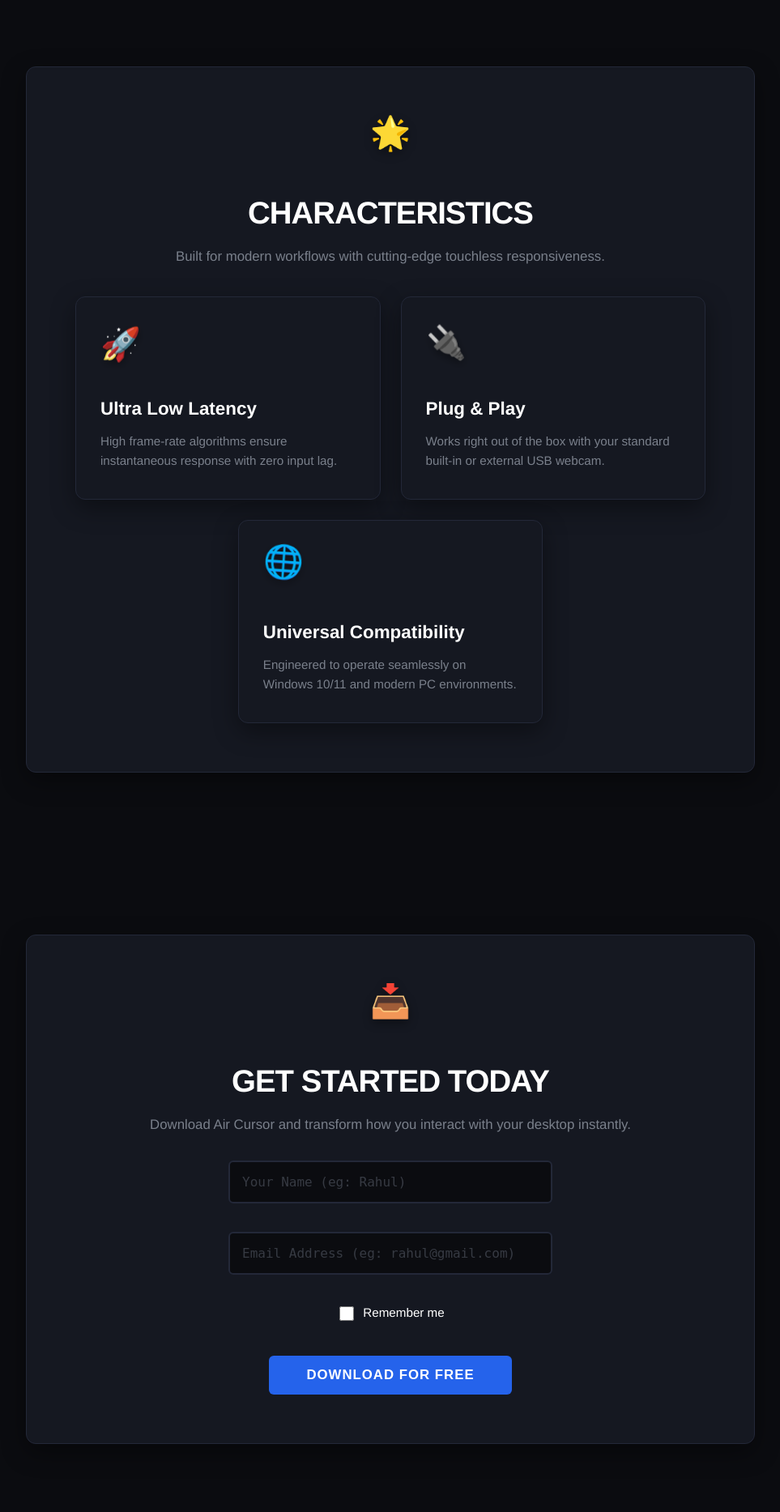
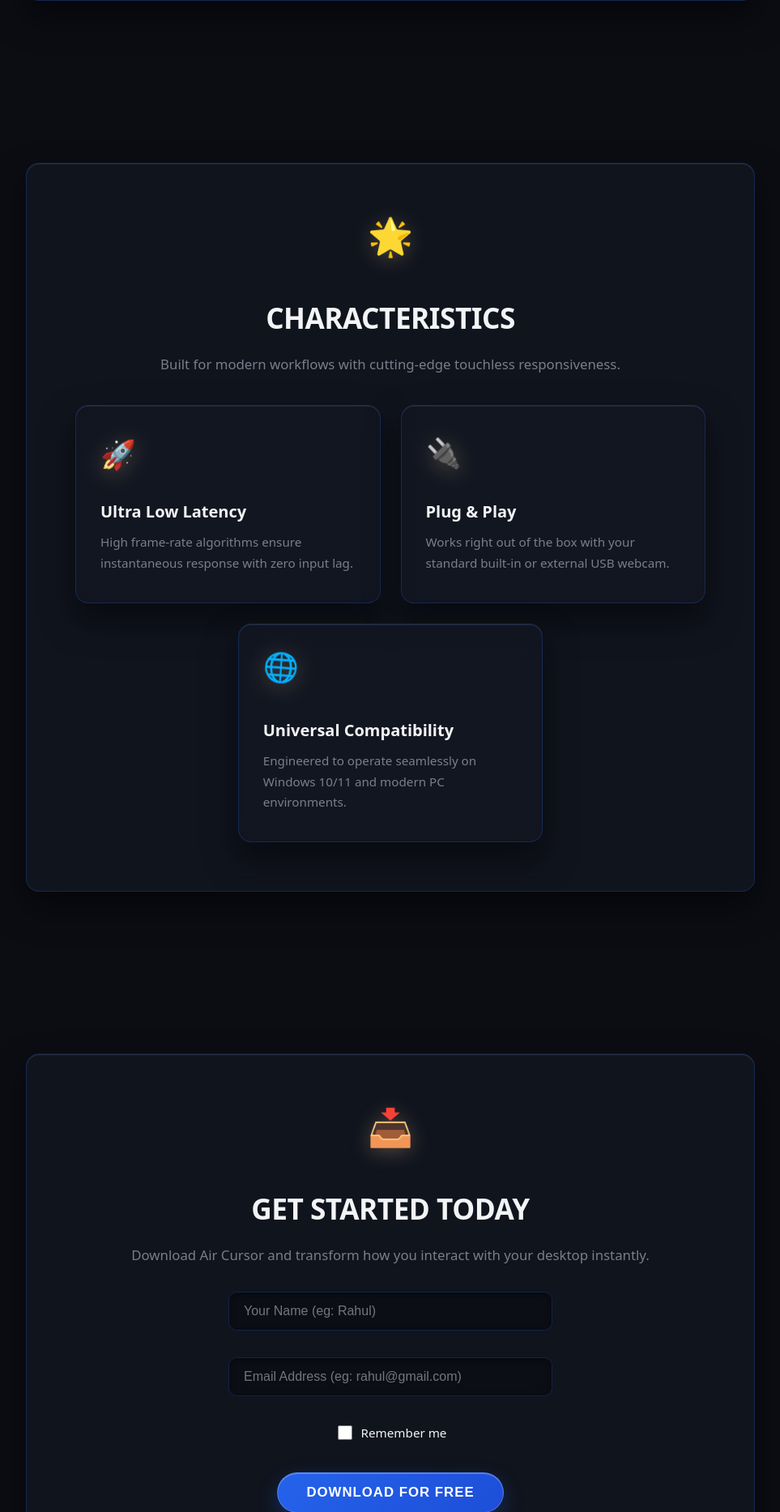
Before and after one commit to CosmicZenith11/Air-Cursor-Web, a Python web app: template templates/index.html in a window 1280 px wide. Shown: the part 2599-4466 px from the top of the page at 81% size, without its empty margins (158-1121 px from the left). Run offline with Jinja, Linux system fonts and the light colour scheme; the template is opened without the code that fills it, so the values that code supplies are empty.

Commit message:
Update index.html

```diff
--- a/templates/index.html
+++ b/templates/index.html
@@ -7,187 +7,155 @@
     <link rel="icon" type="image/png" href="{{ url_for('static', filename='favicon.png') }}">
     <link rel="stylesheet" href="{{ url_for('static', filename='style.css') }}">
 
-    <!-- 💥 COMPLETE STYLE OVERRIDE FOR DANGEROUS GAMES MATTE LOOK 💥 -->
     <style>
-        /* 1. FORCE THEME VARIABLES EVERYWHERE */
+        /* 💥 COMPLETE RESET: KILL ALL BROWN/GOLD & INJECT LIQUID GLASS 💥 */
         :root, body, html {
-            --bg-base: #0B0C10 !important;          /* Deep Void Black */
-            --glass-bg: #151821 !important;        /* Solid Matte Slate */
-            --glass-border: #232838 !important;    /* Subtle Hairline */
-            --text-main: #FFFFFF !important;       /* Pure White */
-            --text-sub: #9CA3AF !important;        /* Muted Gray */
-            --accent: #2563EB !important;          /* Air Cursor Solid Blue */
+            --bg-base: #0B0D13 !important;
+            --glass-bg: rgba(19, 23, 34, 0.75) !important;
+            --glass-border: rgba(37, 99, 235, 0.25) !important;
+            --text-main: #F3F4F6 !important;
+            --text-sub: #9CA3AF !important;
+            --accent: #2563EB !important;
             --accent-hover: #1D4ED8 !important;
-            --accent-gold: #2563EB !important;     /* KILL ALL BROWN */
-        }
-
-        :root[data-theme="light"] {
-            --bg-base: #F9FAFB !important;
-            --glass-bg: #FFFFFF !important;
-            --glass-border: #E5E7EB !important;
-            --text-main: #111827 !important;
-            --text-sub: #6B7280 !important;
-            --accent: #1D4ED8 !important;
-            --accent-hover: #1E40AF !important;
-            --accent-gold: #1D4ED8 !important;
+            --accent-gold: #2563EB !important;
         }
 
         body {
             background-color: var(--bg-base) !important;
             color: var(--text-main) !important;
-            font-family: 'Helvetica Neue', system-ui, -apple-system, sans-serif !important;
-            margin: 0 !important;
+            font-family: system-ui, -apple-system, sans-serif !important;
         }
 
-        /* 2. KILL ALL NEON, SHINE, AND BLUR EFFECTS */
-        .glass-effect, .card, .content-section, .popup-card, .glass-modal, .download-form {
+        /* 💥 IOS 27 STYLE LIQUID GLASS BOXES WITH RUNNING BORDER ANIMATION 💥 */
+        .glass-effect, .card, .content-section, .popup-card, .glass-modal {
             background: var(--glass-bg) !important;
+            backdrop-filter: blur(16px) !important;
+            -webkit-backdrop-filter: blur(16px) !important;
             border: 1px solid var(--glass-border) !important;
-            box-shadow: 0 10px 30px rgba(0, 0, 0, 0.4) !important; /* Flat drop shadow */
-            backdrop-filter: none !important;
-            -webkit-backdrop-filter: none !important;
-            border-radius: 12px !important;
+            box-shadow: 0 20px 40px rgba(0, 0, 0, 0.5), inset 0 1px 0 rgba(255, 255, 255, 0.1) !important;
+            border-radius: 16px !important;
+            position: relative !important;
+            overflow: hidden !important;
+            transition: transform 0.3s ease, border-color 0.3s ease !important;
         }
 
-        /* 3. BRUTALIST TYPOGRAPHY */
-        h2 {
-            font-weight: 900 !important;
-            text-transform: uppercase !important;
-            letter-spacing: -1px !important;
-            color: var(--text-main) !important;
-            font-size: 2.4rem !important;
-            line-height: 1.1 !important;
-            margin-bottom: 20px !important;
+        /* Running Border Line Effect on Hover (Image-1 Fix) */
+        .glass-effect::after, .card::after, .content-section::after {
+            content: '';
+            position: absolute;
+            inset: 0;
+            border-radius: 16px;
+            border: 2px solid transparent;
+            pointer-events: none;
+            transition: border-color 0.4s ease;
         }
 
-        h3 {
-            font-weight: 800 !important;
-            color: var(--text-main) !important;
-            font-size: 1.4rem !important;
-            margin-bottom: 15px !important;
+        .glass-effect:hover, .card:hover, .content-section:hover {
+            border-color: var(--accent) !important;
+            transform: translateY(-4px);
         }
 
-        p, label, .main-text {
-            color: var(--text-sub) !important;
-            font-weight: 500 !important;
-            line-height: 1.6 !important;
+        @keyframes borderRun {
+            0% { clip-path: inset(0 100% 100% 0); }
+            25% { clip-path: inset(0 0 100% 0); }
+            50% { clip-path: inset(100% 0 0 0); }
+            75% { clip-path: inset(0 0 0 100%); }
+            100% { clip-path: inset(0 100% 100% 0); }
         }
 
-        /* 4. SOLID MATTE BUTTONS (NO BROWN) */
+        .glass-effect:hover::after, .card:hover::after, .content-section:hover::after {
+            border-color: var(--accent);
+            animation: borderRun 2s linear infinite;
+        }
+
+        /* Typography */
+        h2 { font-weight: 800 !important; color: var(--text-main) !important; text-transform: uppercase; letter-spacing: -0.5px; }
+        h3 { font-weight: 700 !important; color: var(--text-main) !important; }
+        p, label { color: var(--text-sub) !important; }
+
+        /* 💥 LIQUID GLASS BUTTON WITH LOGO COLOR FILL & RIPPLE CLICK EFFECT 💥 */
         .cta-button {
-            background: var(--accent) !important;
-            color: #ffffff !important;
-            border: none !important;
-            box-shadow: none !important;
+            position: relative !important;
+            overflow: hidden !important;
+            background: linear-gradient(135deg, #2563EB 0%, #1D4ED8 100%) !important;
+            color: #FFFFFF !important;
+            border: 1px solid rgba(255, 255, 255, 0.2) !important;
+            box-shadow: 0 10px 25px rgba(37, 99, 235, 0.3), inset 0 1px 0 rgba(255, 255, 255, 0.3) !important;
+            backdrop-filter: blur(10px) !important;
+            -webkit-backdrop-filter: blur(10px) !important;
             text-transform: uppercase !important;
             font-weight: 800 !important;
             letter-spacing: 1px !important;
-            border-radius: 6px !important;
-            padding: 14px 28px !important;
+            border-radius: 99px !important;
+            padding: 14px 32px !important;
             cursor: pointer !important;
-            transition: transform 0.2s ease, background 0.2s ease !important;
-        }
-        .cta-button:hover {
-            background: var(--accent-hover) !important;
-            transform: translateY(-2px) !important;
+            transition: all 0.3s cubic-bezier(0.16, 1, 0.3, 1) !important;
         }
 
-        .btn-secondary {
-            background: transparent !important;
-            color: var(--text-main) !important;
-            border: 2px solid var(--glass-border) !important;
-            padding: 12px 24px !important;
-            border-radius: 6px !important;
-            font-weight: 700 !important;
-            cursor: pointer !important;
-        }
-        .btn-secondary:hover { background: var(--glass-border) !important; }
-
-        /* 5. FORM INPUTS */
-        .glass-input {
-            background: var(--bg-base) !important;
-            color: var(--text-main) !important;
-            border: 2px solid var(--glass-border) !important;
-            border-radius: 6px !important;
-            padding: 15px !important;
-            font-family: monospace !important;
-            font-size: 1rem !important;
-            width: 100% !important;
-            box-shadow: none !important;
-            margin-bottom: 20px !important;
-        }
-        .glass-input::placeholder { color: #6B7280 !important; }
-        .glass-input:focus {
-            border-color: var(--accent) !important;
-            outline: none !important;
+        .cta-button:hover {
+            transform: translateY(-2px) !important;
+            box-shadow: 0 15px 30px rgba(37, 99, 235, 0.45), inset 0 1px 0 rgba(255, 255, 255, 0.4) !important;
         }
 
-        /* 6. BADGES */
+        /* Ripple / Liquid Splash on Click */
+        .cta-button::after {
+            content: '';
+            position: absolute;
+            top: 50%; left: 50%;
+            width: 5px; height: 5px;
+            background: rgba(255, 255, 255, 0.6);
+            opacity: 0;
+            border-radius: 100%;
+            transform: scale(1, 1) translate(-50%, -50%);
+            transform-origin: 50% 50%;
+        }
+
+        .cta-button:active::after {
+            animation: liquidRipple 0.6s ease-out;
+        }
+
+        @keyframes liquidRipple {
+            0% { transform: scale(0, 0) translate(-50%, -50%); opacity: 0.8; }
+            100% { transform: scale(40, 40) translate(-50%, -50%); opacity: 0; }
+        }
+
+        /* Inputs & Controls */
+        .glass-input {
+            background: rgba(11, 13, 19, 0.8) !important;
+            color: var(--text-main) !important;
+            border: 1px solid var(--glass-border) !important;
+            border-radius: 10px !important;
+            padding: 14px 18px !important;
+            width: 100% !important;
+            box-shadow: inset 0 2px 4px rgba(0,0,0,0.4) !important;
+            margin-bottom: 18px !important;
+        }
+        .glass-input:focus { border-color: var(--accent) !important; outline: none !important; }
+
         .feature-badges span {
             color: var(--accent) !important;
-            border: 2px solid var(--glass-border) !important;
-            background: var(--bg-base) !important;
-            font-weight: 800 !important;
-            text-transform: uppercase !important;
-            letter-spacing: 0.5px !important;
-            padding: 8px 16px !important;
-            border-radius: 4px !important;
+            border: 1px solid var(--glass-border) !important;
+            background: rgba(37, 99, 235, 0.08) !important;
+            font-weight: 700 !important;
+            padding: 6px 14px !important;
+            border-radius: 8px !important;
         }
 
-        .nav-links a { color: var(--text-main) !important; font-weight: 700 !important; text-transform: uppercase !important; font-size: 0.85rem !important; }
+        .nav-links a { color: var(--text-main) !important; font-weight: 600 !important; }
         .nav-links a:hover { color: var(--accent) !important; }
 
-        .floating-emoji {
-            text-shadow: none !important;
-            filter: drop-shadow(0 4px 6px rgba(0,0,0,0.4)) !important;
-            font-size: 2.5rem !important;
-            margin-bottom: 20px !important;
-        }
-
-        /* 7. ANIMATIONS */
-        @keyframes dropIn {
-            0% { transform: translateY(-30px); opacity: 0; }
-            100% { transform: translateY(0); opacity: 1; }
-        }
-
-        .app-logo-container { animation: dropIn 0.6s cubic-bezier(0.16, 1, 0.3, 1) forwards; }
-        .top-nav { animation: dropIn 0.6s cubic-bezier(0.16, 1, 0.3, 1) 0.1s forwards; opacity: 0; }
-        .theme-toggle-container { animation: dropIn 0.6s cubic-bezier(0.16, 1, 0.3, 1) 0.2s forwards; opacity: 0; }
-
-        .grid-cards .card {
-            transition: transform 0.3s cubic-bezier(0.16, 1, 0.3, 1), border-color 0.3s ease !important;
-        }
-        .grid-cards .card:hover {
-            transform: translateY(-6px) !important;
-            border-color: var(--accent) !important;
-        }
-
-        .animate-on-scroll {
-            opacity: 0;
-            transform: translateY(40px);
-            transition: opacity 0.6s ease-out, transform 0.6s cubic-bezier(0.16, 1, 0.3, 1);
-        }
-        .animate-on-scroll.scrolled {
-            opacity: 1;
-            transform: translateY(0);
-        }
-
-        /* Hide specific elements showing brown */
-        .download-form { border: none !important; box-shadow: none !important; background: transparent !important; padding: 0 !important; }
+        .download-form { border: none !important; background: transparent !important; box-shadow: none !important; padding: 0 !important; }
     </style>
 </head>
 <body>
 
-    <!-- Particle Background Canvas -->
     <canvas id="particleCanvas"></canvas>
 
-    <!-- ૧. એપ લોગો (Top Left) -->
     <a href="#" class="app-logo-container glass-effect" style="text-decoration: none;" onclick="window.scrollTo({top: 0, behavior: 'smooth'}); return false;">
         <img src="{{ url_for('static', filename='favicon.png') }}" alt="Air Cursor Logo" class="app-logo-img">
-        <span class="app-logo-text" style="color: var(--accent) !important; font-weight: 900; letter-spacing: 1px;">AIR CURSOR</span>
+        <span class="app-logo-text" style="color: var(--accent) !important; font-weight: 900;">AIR CURSOR</span>
     </a>
 
-    <!-- ૨. ફ્લોટિંગ નેવબાર (Center) -->
     <header class="top-nav">
         <div class="nav-pill glass-effect">
             <nav class="nav-links">
@@ -199,72 +167,45 @@
         </div>
     </header>
 
-    <!-- ૩. ડે / નાઇટ એનિમેટેડ થીમ ટોગલ -->
     <div class="theme-toggle-container glass-effect">
         <div class="toggle-scaler">
             <button class="dn-toggle is-night" id="themeToggle" aria-label="Toggle Theme">
                 <div class="dn-sky"></div>
                 <div class="dn-stars">
-                    <div class="dn-star s1"></div>
-                    <div class="dn-star s2"></div>
-                    <div class="dn-star s3"></div>
-                    <div class="dn-star s4"></div>
-                    <div class="dn-star s5"></div>
+                    <div class="dn-star s1"></div><div class="dn-star s2"></div><div class="dn-star s3"></div><div class="dn-star s4"></div><div class="dn-star s5"></div>
                 </div>
                 <div class="dn-clouds">
-                    <div class="dn-cloud c1">
-                        <svg viewBox="0 0 34 16"><path d="M10 14h18a6 6 0 0 0 0-12 8 8 0 0 0-15 3A5 5 0 0 0 10 14z" fill="white"/></svg>
-                    </div>
-                    <div class="dn-cloud c2">
-                        <svg viewBox="0 0 26 13"><path d="M8 11h12a4 4 0 0 0 0-8 6 6 0 0 0-11 2 4 4 0 0 0-1 6z" fill="white"/></svg>
-                    </div>
+                    <div class="dn-cloud c1"><svg viewBox="0 0 34 16"><path d="M10 14h18a6 6 0 0 0 0-12 8 8 0 0 0-15 3A5 5 0 0 0 10 14z" fill="white"/></svg></div>
+                    <div class="dn-cloud c2"><svg viewBox="0 0 26 13"><path d="M8 11h12a4 4 0 0 0 0-8 6 6 0 0 0-11 2 4 4 0 0 0-1 6z" fill="white"/></svg></div>
                 </div>
                 <div class="dn-waves">
                     <div class="dn-wave w1"><svg viewBox="0 0 148 30"><path d="M0 20 Q 37 10 74 20 T 148 20 V 30 H 0 Z" fill="#38a3a5"/></svg></div>
                     <div class="dn-wave w2"><svg viewBox="0 0 148 30"><path d="M0 22 Q 37 15 74 22 T 148 22 V 30 H 0 Z" fill="#22577a"/></svg></div>
                 </div>
-                <div class="dn-palm left">
-                    <svg viewBox="0 0 40 46" fill="none" xmlns="http://www.w3.org/2000/svg">
-                        <path d="M22 46 C21 34 16 24 20 14" stroke="#5c3818" stroke-width="2.8" stroke-linecap="round"/>
-                        <path d="M20 14 C12 8 4 11 0 17 C6 13 13 14 20 14 Z" fill="#1b4332"/>
-                        <path d="M20 14 C14 4 6 5 2 8 C8 7 15 9 20 14 Z" fill="#2d6a4f"/>
-                        <path d="M20 14 C22 3 30 3 35 7 C28 8 23 10 20 14 Z" fill="#40916c"/>
-                        <path d="M20 14 C26 7 35 11 39 17 C33 13 26 14 20 14 Z" fill="#1b4332"/>
-                        <path d="M20 14 C18 6 22 4 25 3 C23 6 22 10 20 14 Z" fill="#52b788"/>
-                    </svg>
-                </div>
                 <div class="dn-orb">
                     <div class="dn-sun"></div>
-                    <div class="dn-moon">
-                        <div class="dn-crater cr1"></div>
-                        <div class="dn-crater cr2"></div>
-                    </div>
+                    <div class="dn-moon"><div class="dn-crater cr1"></div><div class="dn-crater cr2"></div><div class="dn-crater cr3"></div></div>
                 </div>
             </button>
         </div>
     </div>
 
-    <!-- હીરો સેક્શન -->
     <section class="hero-section">
-        <div class="scroll-instruction">
-            <p class="main-text">Scroll Down to Explore</p>
-        </div>
+        <div class="scroll-instruction"><p class="main-text">Scroll Down to Explore</p></div>
     </section>
 
-    <!-- Intro સેક્શન -->
-    <section id="intro" class="content-section glass-effect animate-on-scroll">
+    <section id="intro" class="content-section glass-effect">
         <div class="floating-emoji header-emoji">✨</div>
         <h2>Control Your Screen Effortlessly Without Touching</h2>
         <p>Experience the next generation of touchless navigation. Control your screen effortlessly with smooth, intuitive optical gesture recognition.</p>
-        <div class="feature-badges" style="display: flex; gap: 10px; justify-content: center; flex-wrap: wrap; margin-top: 25px;">
+        <div class="feature-badges" style="display: flex; gap: 10px; justify-content: center; flex-wrap: wrap; margin-top: 20px;">
             <span>⚡ Zero Hardware</span>
             <span>🧠 AI Engine</span>
             <span>🚀 Responsive</span>
         </div>
     </section>
 
-    <!-- Functions સેક્શન -->
-    <section id="functions" class="content-section glass-effect animate-on-scroll">
+    <section id="functions" class="content-section glass-effect">
         <div class="floating-emoji header-emoji">⚙️</div>
         <h2>Functions</h2>
         <p>Designed for absolute precision, fluid interactivity, and effortless workflow.</p>
@@ -287,8 +228,7 @@
         </div>
     </section>
 
-    <!-- Characteristics સેક્શન -->
-    <section id="characteristics" class="content-section glass-effect animate-on-scroll">
+    <section id="characteristics" class="content-section glass-effect">
         <div class="floating-emoji header-emoji">🌟</div>
         <h2>Characteristics</h2>
         <p>Built for modern workflows with cutting-edge touchless responsiveness.</p>
@@ -311,47 +251,27 @@
         </div>
     </section>
 
-    <!-- Download સેક્શન -->
-    <section id="download" class="content-section glass-effect animate-on-scroll">
+    <section id="download" class="content-section glass-effect">
         <div class="floating-emoji header-emoji">📥</div>
         <h2>Get Started Today</h2>
         <p>Download Air Cursor and transform how you interact with your desktop instantly.</p>
-        <form action="/register" method="POST" id="downloadForm" class="download-form" novalidate style="margin-top: 30px;">
+        <form action="/register" method="POST" id="downloadForm" class="download-form" novalidate style="margin-top: 25px;">
             <input type="text" name="name" class="glass-input" placeholder="Your Name (eg: Rahul)" autocomplete="name">
             <input type="email" name="email" class="glass-input" placeholder="Email Address (eg: rahul@gmail.com)" autocomplete="email">
 
-            <div style="display: flex; align-items: center; justify-content: center; gap: 8px; margin-bottom: 25px;">
+            <div style="display: flex; align-items: center; justify-content: center; gap: 8px; margin-bottom: 22px;">
                 <input type="checkbox" name="remember" id="remember" value="true" style="cursor: pointer; width: 18px; height: 18px; accent-color: var(--accent);">
                 <label for="remember" style="font-size: 0.95rem; cursor: pointer; color: var(--text-main) !important;">Remember me</label>
             </div>
 
-            <button type="submit" class="cta-button" style="width: 100%; max-width: 300px; display: block; margin: 0 auto;">Download for Free</button>
+            <button type="submit" class="cta-button" style="width: 100%; max-width: 280px; display: block; margin: 0 auto;">Download for Free</button>
         </form>
     </section>
 
-    <!-- ફુટર -->
-    <footer class="site-footer" style="text-align: center; padding: 30px 20px; color: var(--text-sub) !important; margin-top: 40px;">
+    <footer class="site-footer" style="text-align: center; padding: 30px; color: var(--text-sub) !important;">
         <p>© 2026 Air Cursor Technologies. Crafted By Developer Mode.</p>
     </footer>
 
-    <!-- (NO BROWSER ALERTS) - Popups are handled by script.js -->
     <script src="{{ url_for('static', filename='script.js') }}"></script>
-
-    <!-- 💥 SCROLL ANIMATION SCRIPT 💥 -->
-    <script>
-        document.addEventListener("DOMContentLoaded", () => {
-            const observer = new IntersectionObserver((entries) => {
-                entries.forEach(entry => {
-                    if (entry.isIntersecting) {
-                        entry.target.classList.add('scrolled');
-                    }
-                });
-            }, { threshold: 0.1 });
-
-            document.querySelectorAll('.animate-on-scroll').forEach(el => {
-                observer.observe(el);
-            });
-        });
-    </script>
 </body>
 </html>
```
